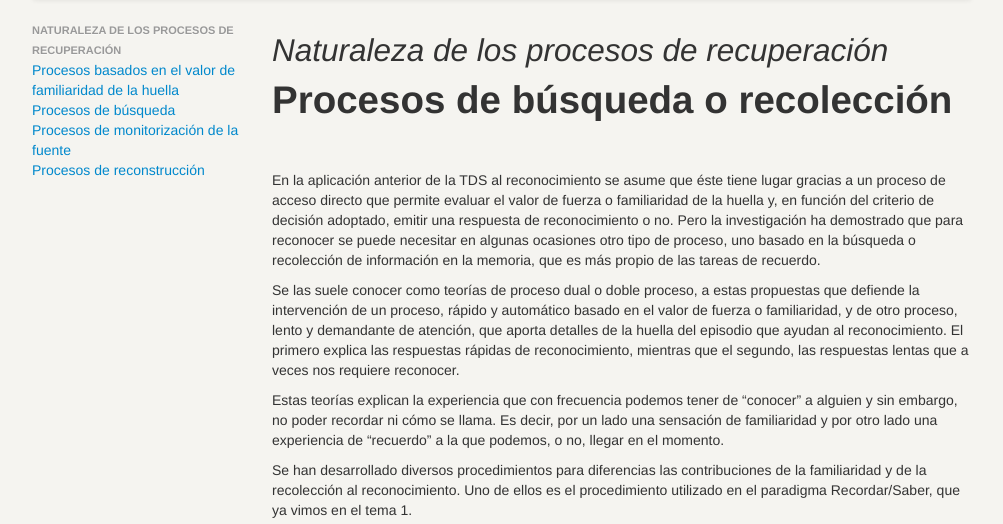
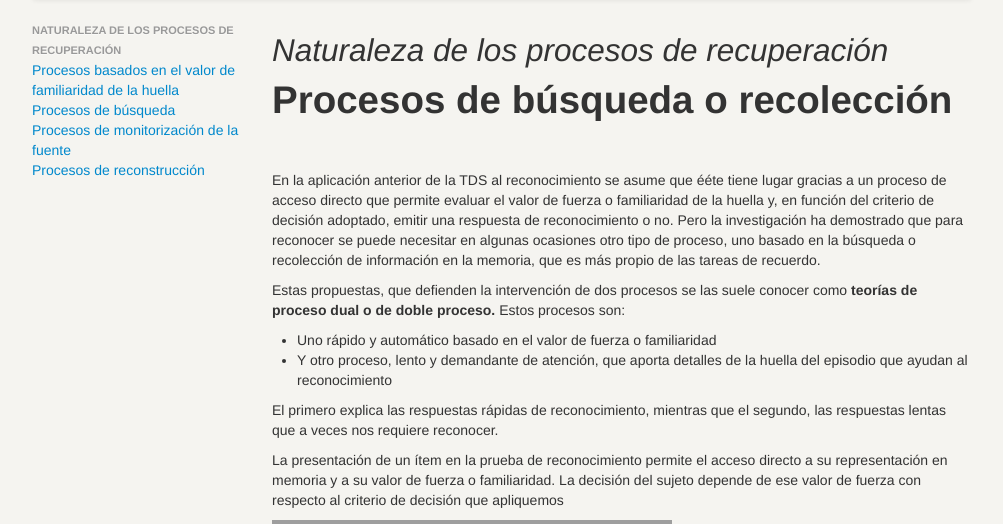
Before and after one commit to Sauco82/aprendiendo-frontend, a PHP site: page /memoria/procesos_recuperacion/ap3_busqueda.html in a window 1280 px wide. Shown: the part 62-586 px from the top of the page, without its empty margins (138-1141 px from the left). Run offline with PHP 8.4, Linux system fonts and the light colour scheme; grey boxes are pictures that could not be loaded.

Commit message:
cambiados nombres y añadido contenido en ap3familiaridad

```diff
--- a/memoria/procesos_recuperacion/ap3_busqueda.html
+++ b/memoria/procesos_recuperacion/ap3_busqueda.html
@@ -93,11 +93,44 @@
             <h1>Procesos de b&uacute;squeda o recolecci&oacute;n</h1>
           </div>
 
-          <p>En la aplicación anterior de la TDS al reconocimiento se asume que éste tiene lugar gracias a un proceso de acceso directo que permite evaluar el valor de fuerza o familiaridad de la huella y, en función del criterio de decisión adoptado, emitir una respuesta de reconocimiento o no. Pero la investigación ha demostrado que para reconocer se puede necesitar en algunas ocasiones otro tipo de proceso, uno basado en la búsqueda o recolección de información en la memoria, que  es más propio de las tareas de recuerdo.</p>
+          <p>En la aplicaci&oacute;n anterior de la TDS al reconocimiento se asume que é&eacute;te tiene lugar gracias a un proceso de acceso directo que permite evaluar el valor de fuerza o familiaridad de la huella y, en funci&oacute;n del criterio de decisi&oacute;n adoptado, emitir una respuesta de reconocimiento o no. Pero la investigaci&oacute;n ha demostrado que para reconocer se puede necesitar en algunas ocasiones otro tipo de proceso, uno basado en la b&uacute;squeda o recolecci&oacute;n de informaci&oacute;n en la memoria, que es m&aacute;s propio de las tareas de recuerdo.</p>
 
-          <p>Se las suele conocer como  teorías de proceso dual o doble proceso, a estas propuestas que defiende la intervención de un proceso, rápido y automático basado en el valor de fuerza o familiaridad, y de otro proceso, lento y demandante de atención, que aporta detalles de la huella del episodio que ayudan al reconocimiento. El primero explica las respuestas rápidas de reconocimiento, mientras que el segundo, las respuestas lentas que a veces nos requiere reconocer.</p>
+          <p>Estas propuestas, que defienden la intervenci&oacute;n de dos procesos se las suele conocer como <strong>teor&iacute;as de proceso dual o de doble proceso.</strong> Estos procesos son:</p>
+            <ul>
+              <li>Uno r&aacute;pido y autom&aacute;tico basado en el valor de fuerza o familiaridad</li>
+              <li>Y otro proceso, lento y demandante de atenci&oacute;n, que aporta detalles de la huella del episodio que ayudan al reconocimiento</li>
+            </ul>
+          <p>El primero explica las respuestas rápidas de reconocimiento, mientras que el segundo, las respuestas lentas que a veces nos requiere reconocer.</p>
 
-          <p> Estas teorías explican la experiencia que con frecuencia podemos tener de “conocer” a alguien y sin embargo, no poder recordar ni cómo se llama. Es decir, por un lado una sensación de familiaridad y por otro lado una experiencia de “recuerdo” a la que podemos, o no, llegar en el momento.</p>
+          <p>La presentaci&oacute;n de un &iacute;tem en la prueba de reconocimiento permite el acceso directo a su representaci&oacute;n en memoria y a su valor de fuerza o familiaridad. La decisi&oacute;n del sujeto depende de ese valor de fuerza con respecto al criterio de decisi&oacute;n que apliquemos</p>
+          <img src="img/fuerza-criterio.png">
+          <hr>
+
+          <div class="tabbable tabs-left">
+          <ul class="nav nav-tabs">
+            <li class="active"><a href="#tab1" data-toggle="tab">Proceso r&aacute;pido</a></li>
+            <li><a href="#tab2" data-toggle="tab">Proceso lento</a></li></li>
+          </ul>
+          <div class="tab-content">
+            <div class="tab-pane active" id="tab1">
+              <img src="img/c1.png">
+              <p><p>As&iacute;,  si tenemos un criterio bajo y unos valores de fuerza menores a el, nuestra respuesta ser&iacute;a una <strong>respuesta negativa r&aacute;pida. </strong>Percibimos que no reconocemos el &iacute;tem que nos presentan</p>
+              <img src="img/c2.png">
+              <p>Por otro lado si el criterio es alto y nuestros valores de fuerza tambi&eacute;n lo son la respuesta que daremos es una <strong>respuesta positiva r&aacute;pida. </strong>En este caso el &iacute;tem es reconocido</p></p>
+            </div>
+            <div class="tab-pane" id="tab2">
+              <img src="img/c3.png">
+              <p><p>El otro caso que puede darse es que los valores de fuerza se encuentren entre los criterios de decisi&oacute;n alto y bajo, es en este punto cuando se dal el <strong>proceso lento de b&uacute;squeda o recolecci&oacute;n</strong></p></p>
+              <img src="img/c4.png">
+            </div>
+          </div>
+        </div>
+        <hr>
+
+
+
+
+          <p>Estas teorías explican la experiencia que con frecuencia podemos tener de “conocer” a alguien y sin embargo, no poder recordar ni cómo se llama. Es decir, por un lado una sensación de familiaridad y por otro lado una experiencia de “recuerdo” a la que podemos, o no, llegar en el momento.</p>
 
           <p>Se han desarrollado diversos procedimientos para diferencias las contribuciones de la familiaridad y de la recolección al reconocimiento. Uno de ellos es el procedimiento utilizado en el paradigma Recordar/Saber, que ya vimos en el tema 1.</p>
 
@@ -108,16 +141,16 @@
         </div>
       </div>
 
-
+<footer>
+            <p class="pull-right"><a href="#">Volver arriba</a></p>
+            <p>© 2013 Sauco and Milius Inc. </p>
+          </footer>
 
     </div>
 
        <hr>
 
-          <footer>
-            <p class="pull-right"><a href="#">Volver arriba</a></p>
-            <p>© 2013 Sauco and Milius Inc. </p>
-          </footer>
+
 
          </div>
 
--- a/memoria/procesos_recuperacion/ap3_familiaridad.html
+++ b/memoria/procesos_recuperacion/ap3_familiaridad.html
@@ -154,7 +154,7 @@
 
 
 
-        <div class="tabbable">
+        <div class="tabbable tabs-left">
           <ul class="nav nav-tabs">
             <li class="active"><a href="#tab1" data-toggle="tab">Cambios de criterio</a></li>
             <li><a href="#tab2" data-toggle="tab">Cambios de familiaridad</a></li></li>
--- a/memoria/procesos_recuperacion/css/estilos.css
+++ b/memoria/procesos_recuperacion/css/estilos.css
@@ -7,7 +7,8 @@ h2,h3{
 #menu{
 	margin-top: 20px;
 }
-	.navbar{font-size: 14px}
+
+.navbar{font-size: 14px}
 
 .hero{
 	padding-bottom:40px;
@@ -40,4 +41,9 @@ h2,h3{
   border-bottom-color: #999999;
 }
 
-.nav-tabs{}
+hr {
+  margin: 20px 0;
+  border: 0;
+  border-top: 1px solid #f5f4f0;
+  border-bottom: 1px solid #cccdc8;
+}
```
Also changed, not shown: memoria/procesos_recuperacion/ap3_monitor.html (+5 -5 lines).
